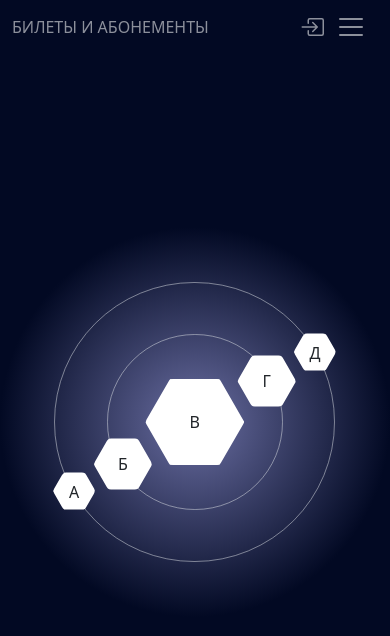
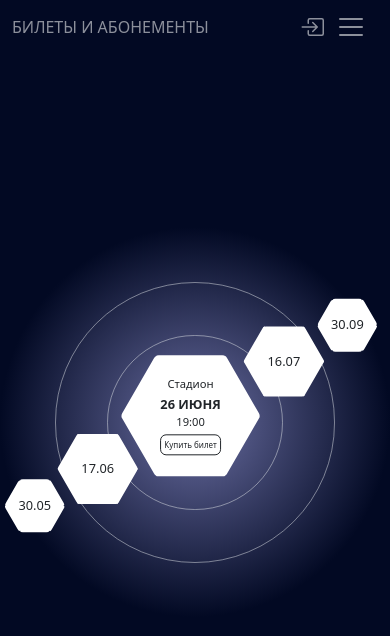
Before and after one commit to denikeev/informatics-test-task, a React (Create React App) app: page / in a window 390 px wide. Shown: the top 636 px of the page. Built offline with nearby package versions, Linux system fonts and the light colour scheme.

Commit message:
add responsive texts

```diff
--- a/src/App.jsx
+++ b/src/App.jsx
@@ -5,6 +5,7 @@ import {
   Container,
   Nav,
   Navbar,
+  Button,
 } from 'react-bootstrap';
 
 import 'bootstrap/dist/css/bootstrap.min.css';
@@ -29,11 +30,56 @@ const App = () => {
   ];
 
   const initColl = [
-    { text: 'А', shapeClass: 'hexagons__shape_small', itemClass: 'hexagons__item_small' },
-    { text: 'Б', shapeClass: 'hexagons__shape_medium', itemClass: 'hexagons__item_medium' },
-    { text: 'В', shapeClass: 'hexagons__shape_large', itemClass: 'hexagons__item_large' },
-    { text: 'Г', shapeClass: 'hexagons__shape_medium', itemClass: 'hexagons__item_medium' },
-    { text: 'Д', shapeClass: 'hexagons__shape_small', itemClass: 'hexagons__item_small' },
+    {
+      texts: {
+        place: 'Стадион',
+        date: '30 мая',
+        shortDate: '30.05',
+        time: '19:00',
+      },
+      shapeClass: 'hexagons__shape_small',
+      itemClass: 'hexagons__item_small',
+    },
+    {
+      texts: {
+        place: 'Стадион',
+        date: '17 июня',
+        shortDate: '17.06',
+        time: '19:00',
+      },
+      shapeClass: 'hexagons__shape_medium',
+      itemClass: 'hexagons__item_medium',
+    },
+    {
+      texts: {
+        place: 'Стадион',
+        date: '26 июня',
+        shortDate: '26.06',
+        time: '19:00',
+      },
+      shapeClass: 'hexagons__shape_large',
+      itemClass: 'hexagons__item_large',
+    },
+    {
+      texts: {
+        place: 'Стадион',
+        date: '16 июля',
+        shortDate: '16.07',
+        time: '19:00',
+      },
+      shapeClass: 'hexagons__shape_medium',
+      itemClass: 'hexagons__item_medium',
+    },
+    {
+      texts: {
+        place: 'Стадион',
+        date: '30 сентября',
+        shortDate: '30.09',
+        time: '19:00',
+      },
+      shapeClass: 'hexagons__shape_small',
+      itemClass: 'hexagons__item_small',
+    },
   ];
 
   const [hexagons, setHexagons] = useState(initColl);
@@ -101,15 +147,24 @@ const App = () => {
 
   return (
     <>
+      <h1 className="visually-hidden">Билеты и абонементы</h1>
       <div className="app">
         <div className="diagonal-box">
           <ul className="hexagons">
-            {hexagons.map((item) => {
+            {hexagons.map((item, i) => {
               const classes = cn('hexagons__shape', item.shapeClass);
               return (
-                <li key={item.text} className={`hexagons__item ${item.itemClass}`}>
+                <li key={i} className={`hexagons__item ${item.itemClass}`}>
                   <div className={classes}>
-                    <span>{item.text}</span>
+                    <div className="hexagons__texts">
+                      <p className="hexagons__text hexagons__text_place">{item.texts.place}</p>
+                      <p className="hexagons__text hexagons__text_date">
+                        <span className="hexagons__text_date_full">{item.texts.date}</span>
+                        <span className="hexagons__text_date_short">{item.texts.shortDate}</span>
+                      </p>
+                      <p className="hexagons__text hexagons__text_time">{item.texts.time}</p>
+                      <Button className="hexagons__text hexagons__text_btn" variant="outline-dark">Купить билет</Button>
+                    </div>
                   </div>
                 </li>
               );
@@ -121,7 +176,7 @@ const App = () => {
 
       <Navbar expand="md" variant="dark" className="navbar-custom">
         <Container fluid className="px-md-5">
-          <Navbar.Brand className="fs-6 me-0 navbar-custom__link" href="#">БИЛЕТЫ И АБОНЕМЕНТЫ</Navbar.Brand>
+          <Navbar.Brand className="me-0 navbar-custom__link" href="#">БИЛЕТЫ И АБОНЕМЕНТЫ</Navbar.Brand>
           <Navbar.Toggle aria-controls="basic-navbar-nav" />
           <Navbar.Collapse id="basic-navbar-nav">
             <Nav className="flex-grow-1 text-center">
--- a/src/styles.scss
+++ b/src/styles.scss
@@ -1,3 +1,7 @@
+@import '../node_modules/bootstrap/scss/functions';
+@import "../node_modules/bootstrap/scss/variables";
+@import "../node_modules/bootstrap/scss/mixins";
+
 *,
 *::before,
 *::after {
@@ -24,6 +28,7 @@
 }
 
 .navbar-custom .navbar-brand {
+  font-size: 1rem;
   order: 1;
 }
 
@@ -60,7 +65,7 @@
 }
 
 .login span {
-  margin-left: 0.5rem;
+  margin-left: 0.5vw;
 }
 
 .hide {
@@ -91,7 +96,6 @@
 
 .diagonal-box {
   width: 100%;
-  max-width: 85%;
   transform: rotate(-30deg);
 }
 
@@ -102,7 +106,8 @@
   align-items: center;
   justify-content: center;
 
-  margin: 0;
+  margin-left: -5%;
+  margin-right: -5%;
   padding: 0;
 
   list-style: none;
@@ -182,19 +187,81 @@
   }
 
   &_large {
-    width: 12.7vw;
-    height: 22vw;
+    width: 17.7vw;
+    height: 31vw;
+    & .hexagons__text_date {
+      position: static;
+
+      margin-bottom: 0;
+
+      transform: translate(0);
+    }
+    & .hexagons__text_date_short {
+      display: none;
+    }
+    & .hexagons__text_date_full {
+      display: block;
+      width: 100px;
+
+      font-weight: bold;
+      text-transform: uppercase;
+    }
+    & .hexagons__text_place {
+      margin-bottom: 2px;
+
+      font-size: 0.7rem;
+      opacity: 1;
+    }
+    & .hexagons__text_time {
+      margin-bottom: 0;
+
+      font-size: 0.7rem;
+      opacity: 1;
+    }
+    & .hexagons__text_btn {
+      padding: 0.2rem;
+
+      font-size: 0.5rem;
+      opacity: 1;
+    }
   }
   &_medium {
-    width: 7.5vw;
-    height: 13vw;
+    width: 10.5vw;
+    height: 18vw;
   }
   &_small {
-    width: 5.5vw;
-    height: 9.53vw;
+    width: 7.5vw;
+    height: 13.53vw;
   }
-  & span {
-    z-index: 1;
+}
+
+
+.hexagons__texts {
+  position: relative;
+  z-index: 1;
+
+  text-align: center;
+}
+
+.hexagons__text {
+  opacity: 0;
+
+  &_date {
+    position: absolute;
+    top: 50%;
+    left: 50%;
+    transform: translate(-50%, -50%);
+
+    font-size: 0.8rem;
+    // text-align: center;
+    opacity: 1;
+
+    &_short {
+      display: block;
+    }
+    &_full {
+      display: none;
+    }
   }
 }
 
@@ -235,3 +302,104 @@
     pointer-events: none;
   }
 }
+
+@include media-breakpoint-up(sm) {
+  .hexagons {
+    margin: 0;
+  }
+
+  .diagonal-box {
+    max-width: 85%;
+  }
+
+  .hexagons__shape {
+    &_large {
+      width: 12.7vw;
+      height: 22vw;
+    }
+    &_medium {
+      width: 7.5vw;
+      height: 13vw;
+    }
+    &_small {
+      width: 5.5vw;
+      height: 9.53vw;
+    }
+  }
+
+  .hexagons__text {
+    &_date {
+      font-size: 1rem;
+      &_short {
+      }
+      &_full {
+      }
+    }
+  }
+
+  .hexagons__shape_large {
+    & .hexagons__text_place {
+      font-size: 0.9rem;
+    }
+    & .hexagons__text_time {
+      font-size: 0.9rem;
+    }
+    & .hexagons__text_btn {
+      padding: 0.3rem;
+      font-size: 0.7rem;
+    }
+    & .hexagons__text_date_full {
+      width: 24vw;
+    }
+  }
+}
+
+@include media-breakpoint-up(md) {
+  .hexagons__text {
+    &_date {
+      &_short {
+        display: none;
+      }
+      &_full {
+        display: block;
+      }
+    }
+  }
+
+  .hexagons__text_date {
+    font-size: 1.5vw;
+  }
+
+  .hexagons__shape_large {
+    & .hexagons__text_place {
+      font-size: 2vw;
+    }
+    & .hexagons__text_time {
+      margin-bottom: 6px;
+      font-size: 2vw;
+    }
+    & .hexagons__text_btn {
+      padding: 0.375rem 0.75rem;
+
+      border-width: 0.2vw;
+      border-radius: 0.75vw;
+      font-size: 1.8vw;
+    }
+    & .hexagons__text_date_full {
+      font-size: 2.7vw;
+    }
+  }
+
+  .navbar-custom {
+    & .navbar-custom__link,
+    & .nav-link {
+      font-size: 1.8vw;
+    }
+  }
+
+  .login img {
+    width: 2.7vw;
+    height: 2.7vw;
+  }
+
+}
```
